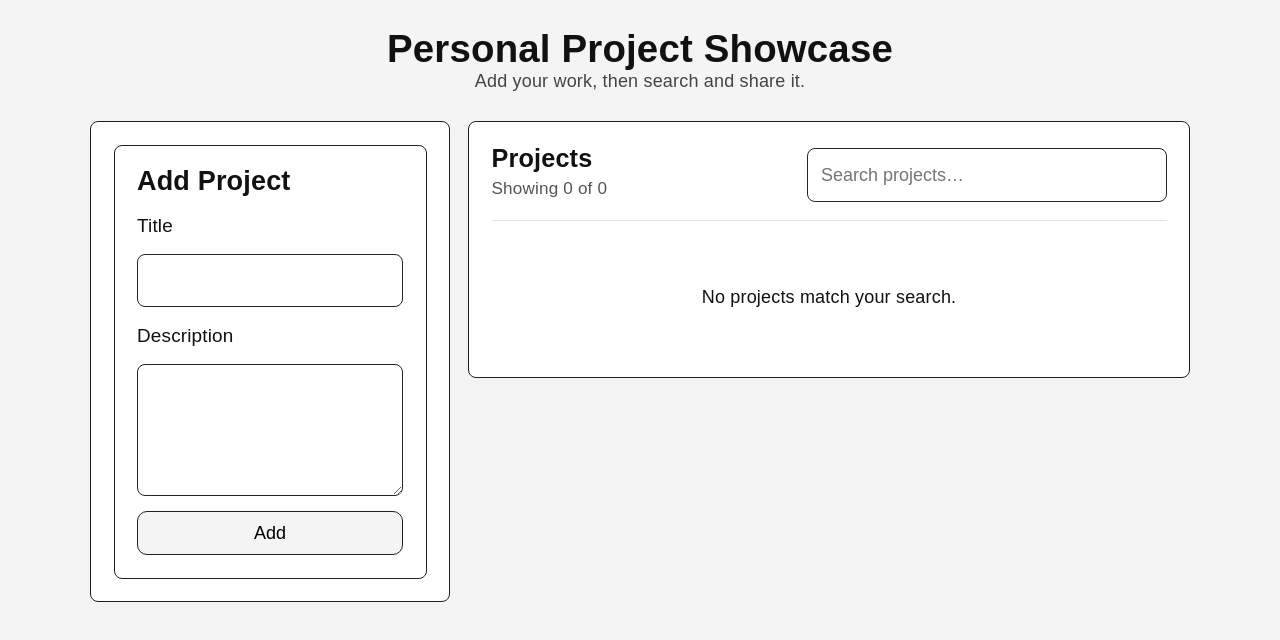
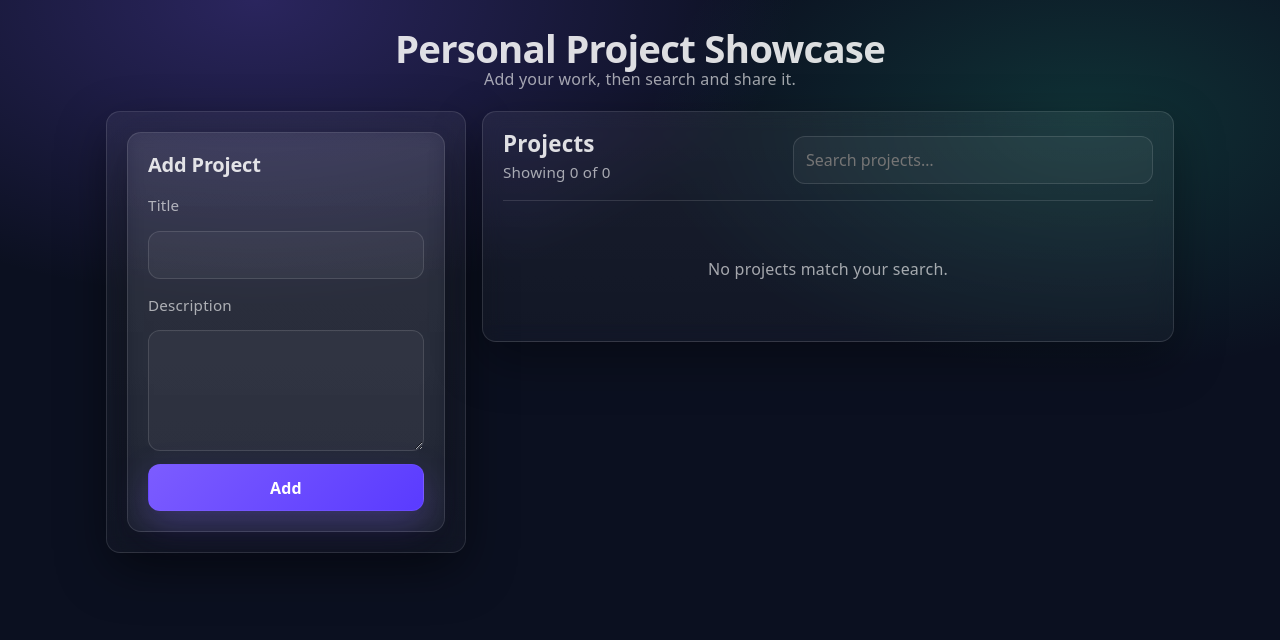
Before and after one commit to Dapper434/Portfolio-Platform, a React (Vite) app: page / in a window 1280 px wide. Shown: the top 640 px of the page. Built offline with nearby package versions, Linux system fonts and the light colour scheme.

Commit message:
feat: add more css styling

```diff
--- a/src/App.css
+++ b/src/App.css
@@ -1,33 +1,36 @@
 .app-shell {
   width: min(1100px, 100%);
   margin: 0 auto;
-  padding: 2rem 1rem 2.5rem;
+  padding: 2.25rem 1rem 3rem;
 }
 
 .app-header {
   display: flex;
   justify-content: center;
   text-align: center;
-  margin-bottom: 1.5rem;
+  margin-bottom: 1.25rem;
 }
 
 .app-header h1 {
   margin: 0;
-  font-size: clamp(1.7rem, 3vw, 2.4rem);
+  font-size: clamp(1.8rem, 3vw, 2.6rem);
+  letter-spacing: -0.02em;
 }
 
 .app-subtitle {
-  margin: 0.35rem 0 0;
-  color: #444;
+  margin: 0.45rem 0 0;
+  color: var(--muted);
   font-size: 1rem;
 }
 
 .panel,
 .projects-panel {
-  border: 1px solid #1f1f1f;
-  border-radius: 8px;
+  border: 1px solid var(--border);
+  border-radius: var(--radius);
   padding: 1.25rem;
-  background-color: #fff;
+  background: linear-gradient(180deg, var(--panel), rgba(255, 255, 255, 0.03));
+  box-shadow: var(--shadow);
+  backdrop-filter: blur(10px);
 }
 
 .app-layout {
@@ -51,7 +54,7 @@
   justify-content: space-between;
   gap: 1rem;
   padding-bottom: 1rem;
-  border-bottom: 1px solid #e6e6e6;
+  border-bottom: 1px solid var(--border);
   margin-bottom: 1rem;
 }
 
@@ -62,7 +65,7 @@
 
 .content-meta {
   margin: 0.25rem 0 0;
-  color: #555;
+  color: var(--muted);
   font-size: 0.95rem;
 }
 
@@ -72,7 +75,8 @@
 
 .add-project-panel h2 {
   margin: 0 0 1rem;
-  font-size: 1.5rem;
+  font-size: 1.25rem;
+  letter-spacing: -0.01em;
 }
 
 .add-project-form {
@@ -81,18 +85,26 @@
 }
 
 .add-project-form label {
-  font-size: 1.05rem;
+  color: var(--muted);
+  font-size: 0.95rem;
 }
 
 .add-project-form input,
 .add-project-form textarea,
 .search-wrapper input {
   width: 100%;
-  border: 1px solid #252525;
-  border-radius: 8px;
+  border: 1px solid var(--border);
+  border-radius: 12px;
   font: inherit;
   padding: 0.7rem 0.75rem;
   box-sizing: border-box;
+  color: var(--text);
+  background: rgba(255, 255, 255, 0.04);
+  outline: none;
+  transition:
+    border-color 140ms ease,
+    box-shadow 140ms ease,
+    transform 140ms ease;
 }
 
 .add-project-form textarea {
@@ -100,14 +112,38 @@
   min-height: 120px;
 }
 
+.add-project-form input:focus,
+.add-project-form textarea:focus,
+.search-wrapper input:focus {
+  border-color: rgba(124, 92, 255, 0.55);
+  box-shadow: 0 0 0 4px var(--ring);
+}
+
 .add-project-form button {
   width: 100%;
   font: inherit;
-  padding: 0.45rem 0.8rem;
-  border-radius: 10px;
-  border: 1px solid #1f1f1f;
-  background: #f4f4f4;
+  padding: 0.65rem 0.9rem;
+  border-radius: 12px;
+  border: 1px solid rgba(124, 92, 255, 0.35);
+  background: linear-gradient(135deg, var(--accent), #5a3bff);
+  color: #fff;
   cursor: pointer;
+  font-weight: 600;
+  letter-spacing: 0.01em;
+  transition:
+    transform 140ms ease,
+    filter 140ms ease,
+    box-shadow 140ms ease;
+  box-shadow: 0 14px 35px rgba(124, 92, 255, 0.28);
+}
+
+.add-project-form button:hover {
+  filter: brightness(1.05);
+  transform: translateY(-1px);
+}
+
+.add-project-form button:active {
+  transform: translateY(0);
 }
 
 .search-wrapper {
@@ -121,15 +157,25 @@
 .project-card {
   display: flex;
   align-items: center;
-  gap: 1rem;
-  padding: 0.9rem;
-  border: 1px solid #ededed;
-  border-radius: 12px;
-  background: #fff;
+  gap: 0.9rem;
+  padding: 0.9rem 1rem;
+  border: 1px solid var(--border);
+  border-radius: 14px;
+  background: rgba(0, 0, 0, 0.16);
+  transition:
+    transform 140ms ease,
+    border-color 140ms ease,
+    background 140ms ease;
 }
 
 .project-card + .project-card {
   margin-top: 0.75rem;
+}
+
+.project-card:hover {
+  transform: translateY(-1px);
+  border-color: rgba(124, 92, 255, 0.25);
+  background: rgba(0, 0, 0, 0.2);
 }
 
 .project-card h3 {
@@ -139,11 +185,13 @@
 
 .project-card p {
   margin: 0;
+  color: var(--muted);
 }
 
 .empty-state {
   text-align: center;
   padding: 1.5rem 1rem;
+  color: var(--muted);
 }
 
 .sr-only {
--- a/src/index.css
+++ b/src/index.css
@@ -1,59 +1,48 @@
 :root {
-  --text: #6b6375;
-  --text-h: #08060d;
-  --bg: #fff;
-  --border: #e5e4e7;
-  --code-bg: #f4f3ec;
-  --accent: #aa3bff;
-  --accent-bg: rgba(170, 59, 255, 0.1);
-  --accent-border: rgba(170, 59, 255, 0.5);
-  --social-bg: rgba(244, 243, 236, 0.5);
-  --shadow:
-    rgba(0, 0, 0, 0.1) 0 10px 15px -3px, rgba(0, 0, 0, 0.05) 0 4px 6px -2px;
+  --bg: #0b1020;
+  --panel: rgba(255, 255, 255, 0.06);
+  --panel-solid: #121a33;
+  --text: rgba(255, 255, 255, 0.86);
+  --muted: rgba(255, 255, 255, 0.62);
+  --border: rgba(255, 255, 255, 0.12);
+  --shadow: 0 18px 50px rgba(0, 0, 0, 0.35);
+  --ring: rgba(124, 92, 255, 0.35);
+  --accent: #7c5cff;
+  --accent-2: #27e0a6;
 
-  --sans: system-ui, 'Segoe UI', Roboto, sans-serif;
-  --heading: system-ui, 'Segoe UI', Roboto, sans-serif;
-  --mono: ui-monospace, Consolas, monospace;
+  --radius: 14px;
+  --sans: ui-sans-serif, system-ui, -apple-system, 'Segoe UI', Roboto, Arial,
+    sans-serif;
 
-  font: 18px/145% var(--sans);
-  letter-spacing: 0.18px;
-  color-scheme: light dark;
+  font: 16px/150% var(--sans);
+  letter-spacing: 0.2px;
   color: var(--text);
   background: var(--bg);
   font-synthesis: none;
   text-rendering: optimizeLegibility;
   -webkit-font-smoothing: antialiased;
   -moz-osx-font-smoothing: grayscale;
-
-  @media (max-width: 1024px) {
-    font-size: 16px;
-  }
 }
 
-@media (prefers-color-scheme: dark) {
-  :root {
-    --text: #9ca3af;
-    --text-h: #f3f4f6;
-    --bg: #16171d;
-    --border: #2e303a;
-    --code-bg: #1f2028;
-    --accent: #c084fc;
-    --accent-bg: rgba(192, 132, 252, 0.15);
-    --accent-border: rgba(192, 132, 252, 0.5);
-    --social-bg: rgba(47, 48, 58, 0.5);
-    --shadow:
-      rgba(0, 0, 0, 0.4) 0 10px 15px -3px, rgba(0, 0, 0, 0.25) 0 4px 6px -2px;
-  }
-
-  #social .button-icon {
-    filter: invert(1) brightness(2);
-  }
+* {
+  box-sizing: border-box;
 }
 
 body {
   margin: 0;
   min-height: 100vh;
-  font-family: Arial, Helvetica, sans-serif;
-  background: #f4f4f4;
-  color: #111;
+  background:
+    radial-gradient(900px 500px at 20% 0%, rgba(124, 92, 255, 0.28), transparent
+      60%),
+    radial-gradient(800px 460px at 85% 15%, rgba(39, 224, 166, 0.16), transparent
+      55%),
+    var(--bg);
 }
+
+a {
+  color: inherit;
+}
+
+::selection {
+  background: rgba(124, 92, 255, 0.35);
+}
```
